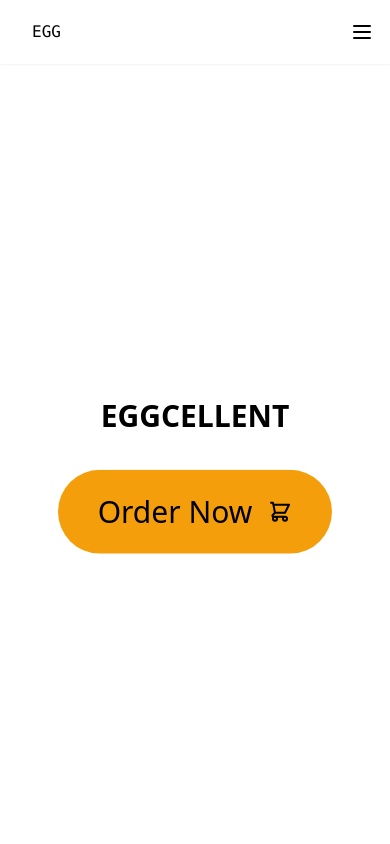
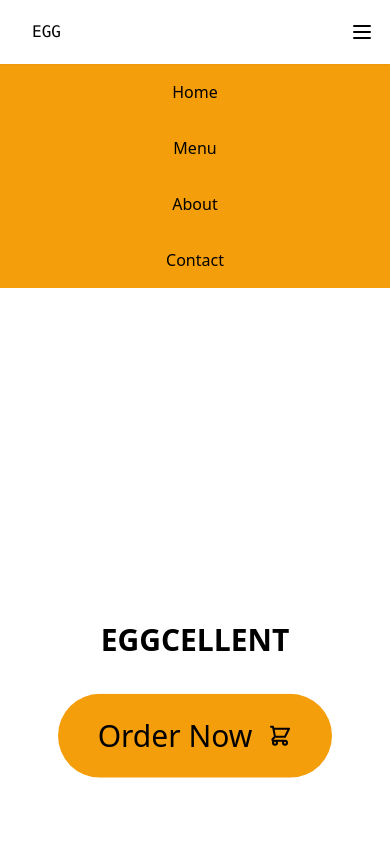
Before and after one commit to kevincastrochavez/tailwindcss-website, a React (Create React App) app: page / in a window 390 px wide. Both pictures are taken after a click on the element 362 px from the left and 32 px from the top of the page. Shown: the top 844 px of the page. Built offline with nearby package versions, Linux system fonts and the light colour scheme.

Commit message:
created the dropdown and added functionality to open or close depending on state. Also, hide it or display it depending on the innerWidth of the document

```diff
--- a/src/App.js
+++ b/src/App.js
@@ -1,5 +1,7 @@
+import React, { useEffect, useState } from "react";
 import { Route, Switch } from "react-router";
 
+import Dropdown from "./components/Dropdown";
 import Footer from "./components/Footer";
 import Navbar from "./components/Navbar";
 import Home from "./pages";
@@ -7,9 +9,30 @@ import About from "./pages/about";
 import Menu from "./pages/menu";
 
 function App() {
+  const [isOpen, setIsOpen] = useState(false);
+
+  const toggle = () => {
+    setIsOpen(!isOpen);
+  };
+
+  useEffect(() => {
+    const hideMenu = () => {
+      if (window.innerWidth > 768 && isOpen) {
+        setIsOpen(false);
+      }
+    };
+
+    window.addEventListener("resize", hideMenu);
+
+    return () => {
+      window.removeEventListener("resize", hideMenu);
+    };
+  });
+
   return (
     <>
-      <Navbar />
+      <Navbar toggle={toggle} />
+      <Dropdown isOpen={isOpen} toggle={toggle} />
       <Switch>
         <Route path="/" exact component={Home} />
         <Route path="/menu" component={Menu} />
--- a/src/components/Dropdown.js
+++ b/src/components/Dropdown.js
@@ -0,0 +1,30 @@
+import React from "react";
+import { Link } from "react-router-dom";
+
+const Dropdown = ({ isOpen, toggle }) => {
+  return (
+    <div
+      className={
+        isOpen
+          ? "grid grid-rows-4 text-center items-center bg-yellow-500"
+          : "hidden"
+      }
+      onClick={toggle}
+    >
+      <Link to="/" className="p-4">
+        Home
+      </Link>
+      <Link to="/menu" className="p-4">
+        Menu
+      </Link>
+      <Link to="/about" className="p-4">
+        About
+      </Link>
+      <Link to="/contact" className="p-4">
+        Contact
+      </Link>
+    </div>
+  );
+};
+
+export default Dropdown;
--- a/src/components/Navbar.js
+++ b/src/components/Navbar.js
@@ -1,7 +1,7 @@
 import React from "react";
 import { Link } from "react-router-dom";
 
-function Navbar() {
+function Navbar({ toggle }) {
   return (
     <nav
       className="flex justify-between items-center h-16 bg-white text-black relative shadow-sm font-mono"
@@ -11,7 +11,7 @@ function Navbar() {
         EGG
       </Link>
 
-      <div className="px-4 cursor-pointer md:hidden">
+      <div className="px-4 cursor-pointer md:hidden" onClick={toggle}>
         <svg
           className="w-6 h-6"
           fill="none"
```
